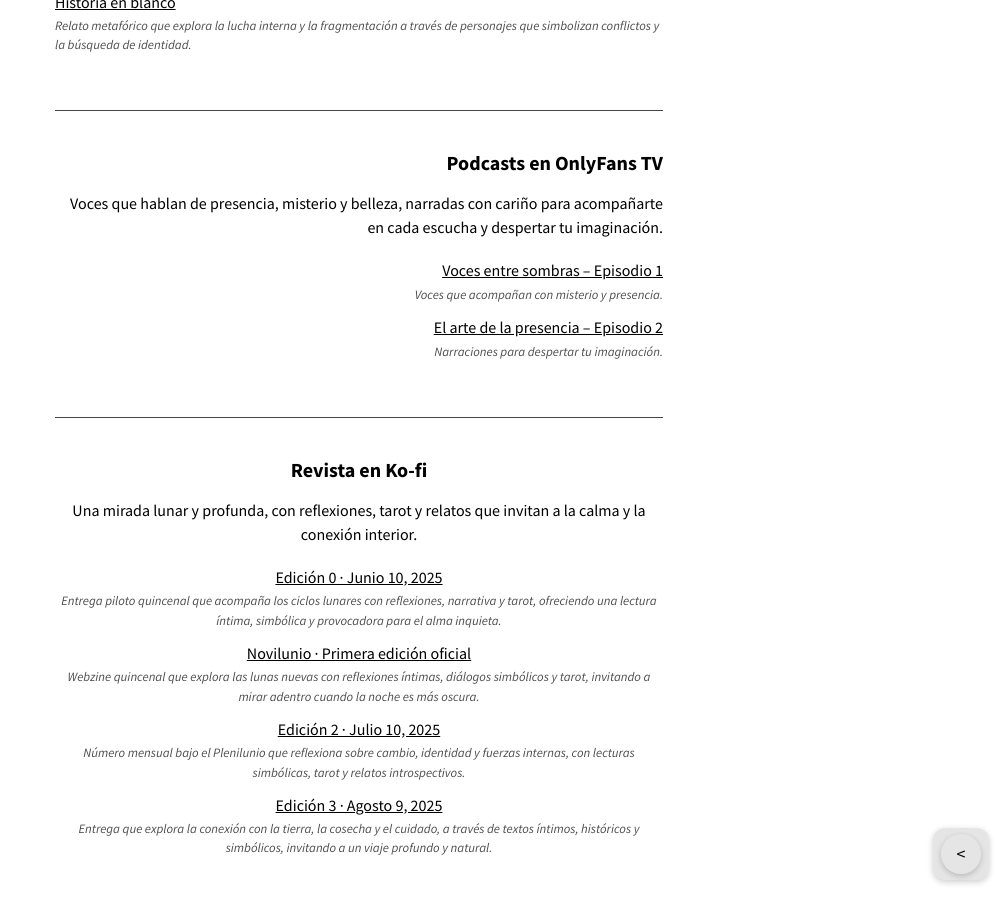
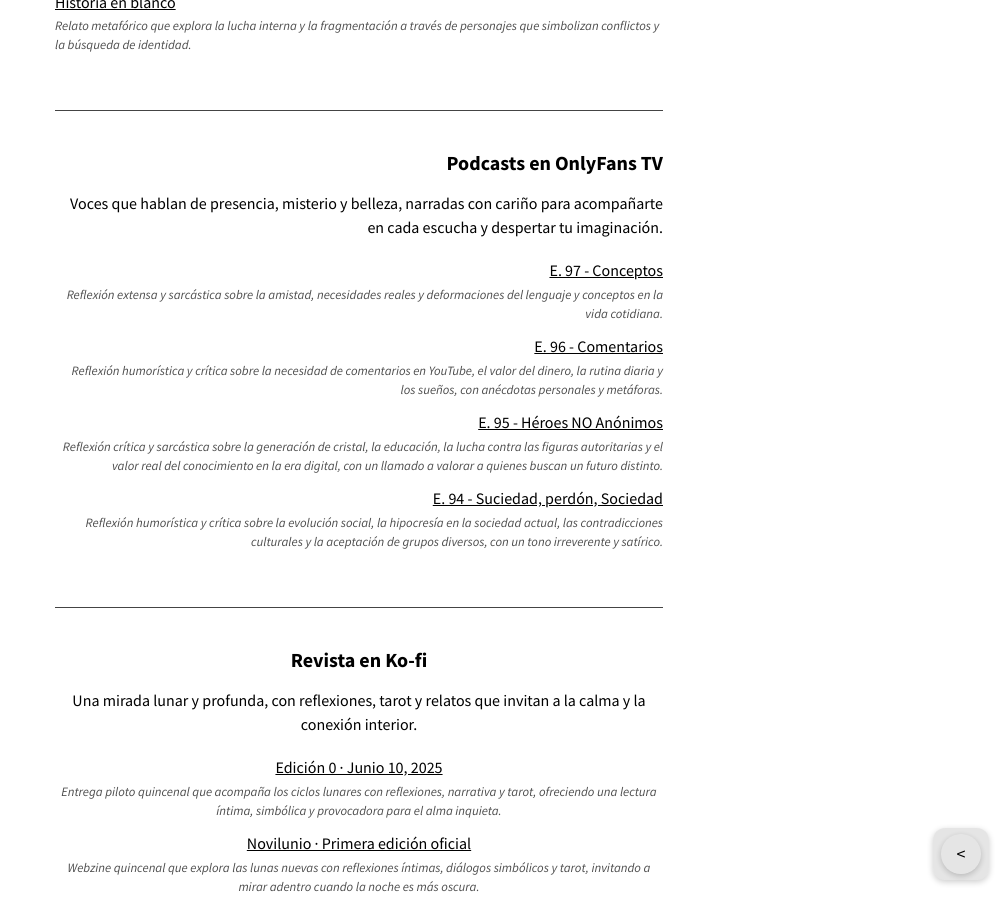
Before and after one commit to KajiiNarumi/iasuarezv, a Jekyll site: the page built from libreta.html, in a window 1280 px wide and 900 px high, scrolled down 1105 px. Shown: the whole window, without its empty margins (281-1280 px from the left). Built offline with Jekyll 4.4.1, drawn with Linux system fonts in a browser that asks for light colours; nearby versions of some CDN libraries.

Commit message:
Update libreta.yml

```diff
--- a/_data/libreta.yml
+++ b/_data/libreta.yml
@@ -1,4 +1,4 @@
-cuentos:
+
 cuentos:
   - title: "Un año dicho a pedazos"
     url: "https://onlyfans.com/1894129374/iasuarezv"
@@ -17,12 +17,19 @@ cuentos:
     desc: "Relato metafórico que explora la lucha interna y la fragmentación a través de personajes que simbolizan conflictos y la búsqueda de identidad."
 
 podcasts:
-  - title: "Voces entre sombras – Episodio 1"
-    url: "https://onlyfans.com/iasuarezv/tv/post1"
-    desc: "Voces que acompañan con misterio y presencia."
-  - title: "El arte de la presencia – Episodio 2"
-    url: "https://onlyfans.com/iasuarezv/tv/post2"
-    desc: "Narraciones para despertar tu imaginación."
+  - title: "E. 97 - Conceptos"
+    url: "https://onlyfans.com/1835669203/iasuarezv"
+    desc: "Reflexión extensa y sarcástica sobre la amistad, necesidades reales y deformaciones del lenguaje y conceptos en la vida cotidiana."
+  - title: "E. 96 - Comentarios"
+    url: "https://onlyfans.com/1657057524/iasuarezv"
+    desc: "Reflexión humorística y crítica sobre la necesidad de comentarios en YouTube, el valor del dinero, la rutina diaria y los sueños, con anécdotas personales y metáforas."
+  - title: "E. 95 - Héroes NO Anónimos"
+    url: "https://onlyfans.com/1613921251/iasuarezv"
+    desc: "Reflexión crítica y sarcástica sobre la generación de cristal, la educación, la lucha contra las figuras autoritarias y el valor real del conocimiento en la era digital, con un llamado a valorar a quienes buscan un futuro distinto."
+  - title: "E. 94 - Suciedad, perdón, Sociedad"
+    url: "https://onlyfans.com/1570467575/iasuarezv"
+    desc: "Reflexión humorística y crítica sobre la evolución social, la hipocresía en la sociedad actual, las contradicciones culturales y la aceptación de grupos diversos, con un tono irreverente y satírico."
+
 
 revista:
   - title: "Edición 0 · Junio 10, 2025"
```
